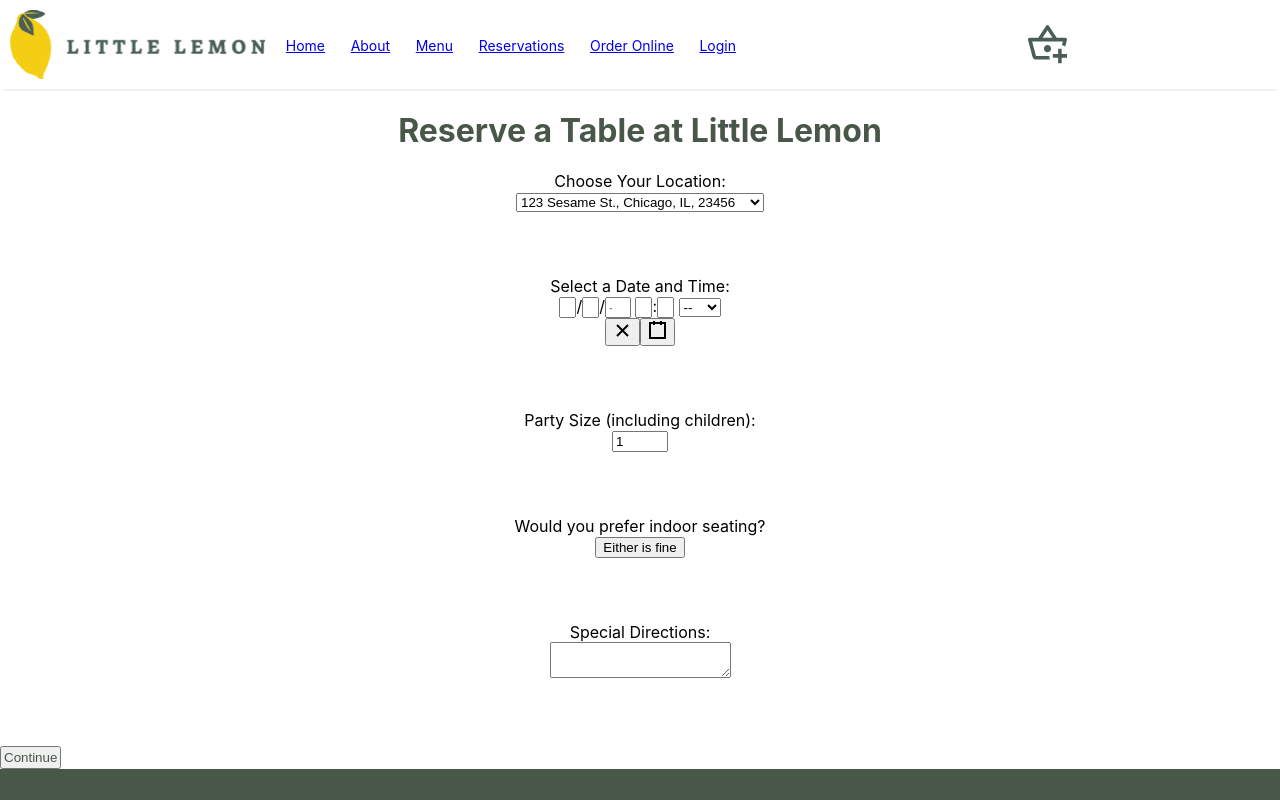
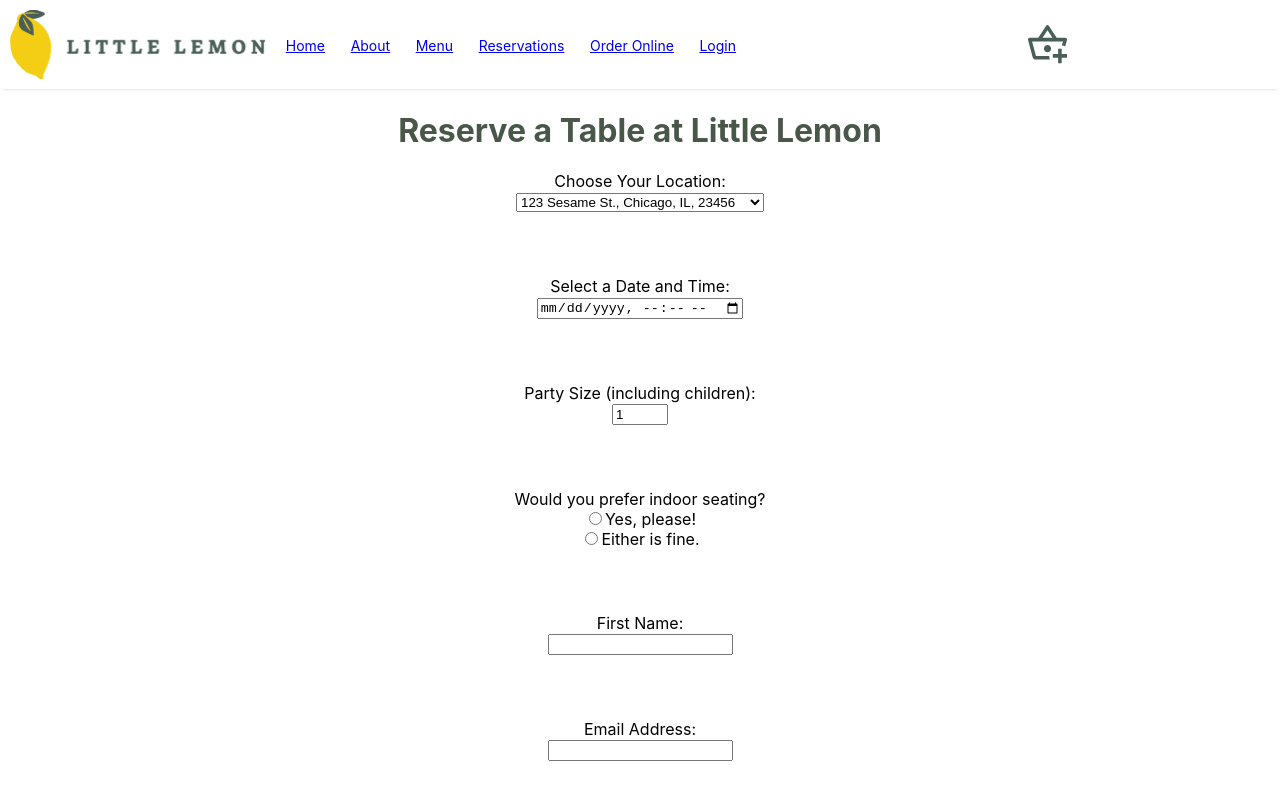
Before and after one commit to vgrinthal/LittleLemonCapstone, a React (Create React App) app: page /reservations in a window 1280 px wide. Shown: the top 800 px of the page. Built offline with nearby package versions, Linux system fonts and the light colour scheme.

Commit message:
Finished form setup and asdded API link to index.html

```diff
--- a/package.json
+++ b/package.json
@@ -8,6 +8,7 @@
     "@testing-library/user-event": "^13.5.0",
     "formik": "^2.4.6",
     "react": "^18.3.1",
+    "react-calendar": "^5.0.0",
     "react-datetime-picker": "^6.0.1",
     "react-dom": "^18.3.1",
     "react-router-dom": "^6.24.1",
--- a/src/App.css
+++ b/src/App.css
@@ -85,6 +85,7 @@
   margin-inline: 1vw;
   align-self: center;
   font-size: calc(10px + .5vmin);
+  align-content: center;
 }
 
 ul, li {
--- a/src/Header.js
+++ b/src/Header.js
@@ -4,8 +4,6 @@ import "./App.css";
 export default function Header() {
     return (
         <header className="Header">
-            <meta name="description" content="Website for the Little Lemon restaraunt franchise based in Chicago, IL."></meta>
-            <meta name="og:title" content="Little Lemon Restaraunt"></meta>
             <nav className="nav-menu">
             <div id="menu">
                 <img id="logo" src="/icons_assets/Logo.svg" alt="Little Lemon Logo" />
--- a/src/Reservations.css
+++ b/src/Reservations.css
@@ -1,5 +1,6 @@
 form {
     overflow-y: hidden;
+    display: grid;
 }
 
 form > h1 {
@@ -12,8 +13,12 @@ form > h1 {
     padding-bottom: 5%;
 }
 
-form > button {
-    align-self: center;
-    color: #495749;
-    padding: 2px;
+#continue {
+    background-color: #495749;
+    padding: 2px 10px;
+    margin-bottom: 2% ;
+    color: white;
+    border-color: white;
+    width: 20%;
+    justify-self: center;
 }
--- a/src/Reservations.js
+++ b/src/Reservations.js
@@ -1,37 +1,49 @@
 import React, {useReducer} from 'react';
-import DateTimePicker from 'react-datetime-picker';
 import './Reservations.css';
 
 export default function ReserveForm() {
     const atStart = ({
         location: 1,
-        DateTimePicker: null,
+        DateTimePicker: "",
         partySize: 1,
-        seating: true,
-        comment: "",
+        seating: null,
         firstName: "",
         email: "",
         phoneNumber: "",
+        comment: "",
     });
 
-const reducer = (state = atStart, { type, payload }) => {
-  switch (type) {
-
-  case 'handleEntry':
-    return { ...state, ...payload  }
-
+const reducer = (state = atStart, action) => {
+  switch (action.type) {
+  case "location":
+    return {...state, location: action.payload};
+  case "datetime":
+    return {...state, datetime: action.payload};
+  case "number":
+    return {...state, party: action.payload};
+  case "radio":
+    return {...state, indoors: action.payload};
+  case "firstName":
+    return {...state, firstName: action.payload};
+  case "email":
+    return {...state, email: action.payload};
+  case "phoneNumber":
+    return {...state, phoneNumber: action.payload};
+  case "textarea":
+    return {...state, comment: action.payload};
   default:
-    return atStart;
+    return Error("Sorry, there seems to be an error with our form. Please call your local Little Lemon for reservation details.");
   }
-}
-
-const handleEntry = (e) => {
-    dispatch({type: 'input', payload: e.currentValue.value});
 };
 
-const [seating, toggleSeating] = useReducer((state) => {
-    return !state;
-}, false);
+function handleChange(event) {
+    dispatch({type: 'input', payload: event.target.value});
+};
+
+function handleSubmit(event) {
+  event.preventDefault();
+  return <p>"Your Reservation: " + {showValues}</p>;
+}
 
 const [showValues, dispatch] = useReducer(reducer, atStart);
 
@@ -43,7 +55,7 @@ return (
             <select
                 name="location"
                 value={showValues.location}
-                onChange={handleEntry}
+                onChange={handleChange}
                 defaultValue="select your location:">
                 <option id="1">123 Sesame St., Chicago, IL, 23456</option>
                 <option id="2">100 Capulet Dr., New York, NY, 10012</option>
@@ -53,41 +65,78 @@ return (
             </div>
             <div className="form-field">
                <label>Select a Date and Time:<br />
-               <DateTimePicker
+               <input
+                type="datetime-local"
+                format={"dd-MMMM | hh:mm a"}
                 name="datetime"
-                onChange={handleEntry}
+                onChange={handleChange}
                 value={showValues.datetime} />
                </label>
             </div>
             <div className="form-field">
                 <label>Party Size (including children):< br />
                 <input
+                    name="party"
                     type="number"
                     min="1"
                     max="15"
-                    onChange={handleEntry}
+                    onChange={handleChange}
                     value={showValues.partySize}
                     placeholder= "2" />
-
                 </label>
             </div>
             <div className="form-field">
             <label>Would you prefer indoor seating?< br />
-                <button
-                onClick={toggleSeating}
-                value={showValues.seating}>
-                {seating ? "Yes, please!" : "Either is fine"}</button>
+                <input
+                name="indoors"
+                type="radio"
+                onChange={handleChange}
+                value={showValues.seating === true}
+                />Yes, please!<br />
+                <input
+                name="indoors"
+                type="radio"
+                onChange={handleChange}
+                value={showValues.seating === false}
+                />Either is fine.
                 </label></div>
+                <div className="form-field">
+                <label>First Name:<br />
+                <input
+                    type="text"
+                    name="firstName"
+                    onChange={handleChange}
+                    value={showValues.firstName} />
+                </label>
+            </div>
+            <div className="form-field">
+                <label>Email Address:<br />
+                <input
+                    type="text"
+                    name="email"
+                    onChange={handleChange}
+                    value={showValues.email} />
+                </label>
+            </div>
+            <div className="form-field">
+                <label>Phone Number:<br />
+                <input
+                    type="text"
+                    name="phoneNumber"
+                    onChange={handleChange}
+                    value={showValues.phoneNumber} />
+                </label>
+            </div>
             <div className="form-field">
                 <label>Special Directions:<br />
                 <textarea
                     type="textarea"
                     name="comment"
-                    onChange={handleEntry}
+                    onChange={handleChange}
                     value={showValues.comment} />
                 </label>
             </div>
-            <button>Continue</button>
+            <button type="submit" id="continue" onClick={handleSubmit}>Continue</button>
         </form>
     )
 }
```
Also changed, not shown: src/index.html (added, +13 -0 lines), 1 other file (tests, documents, lock files or other folders).
